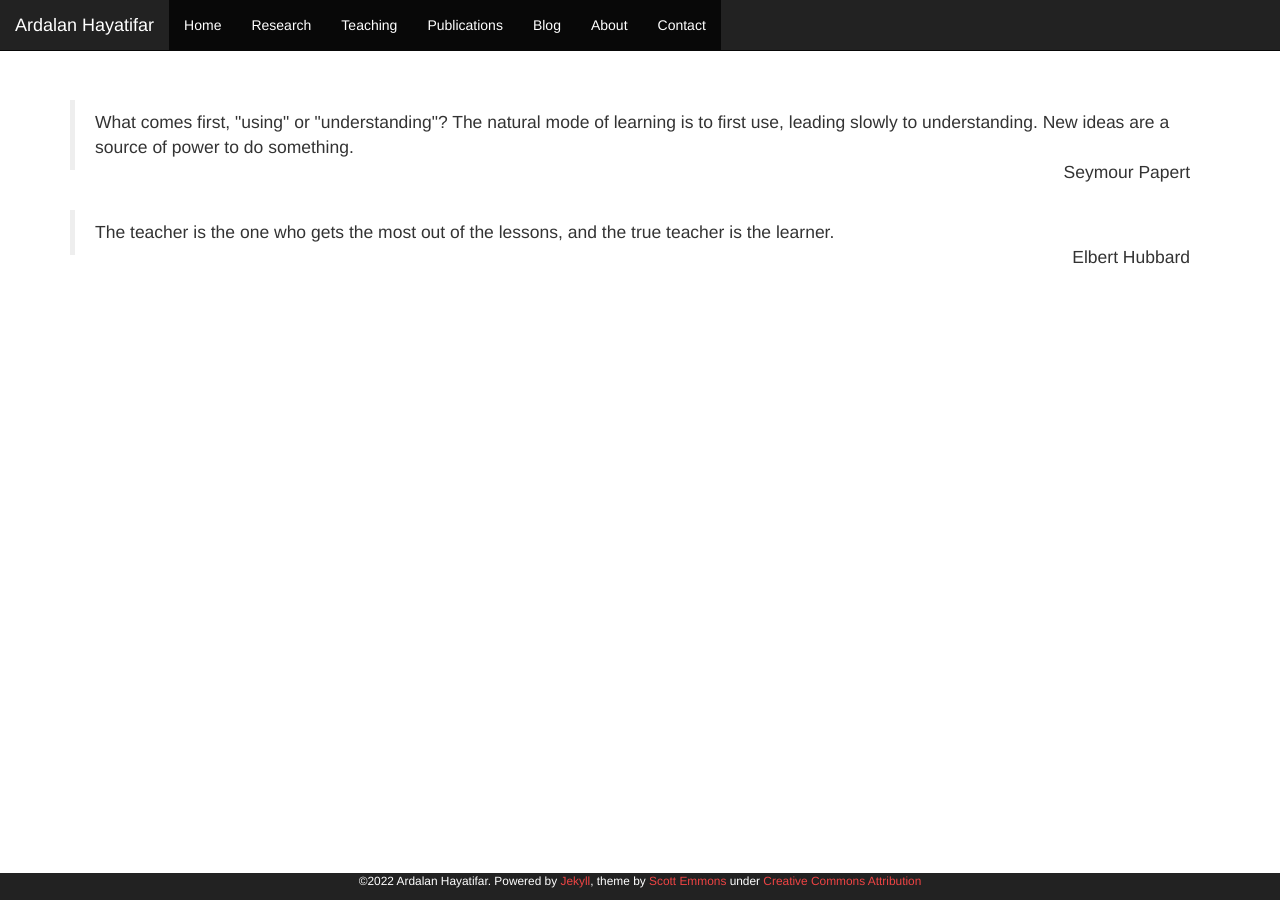
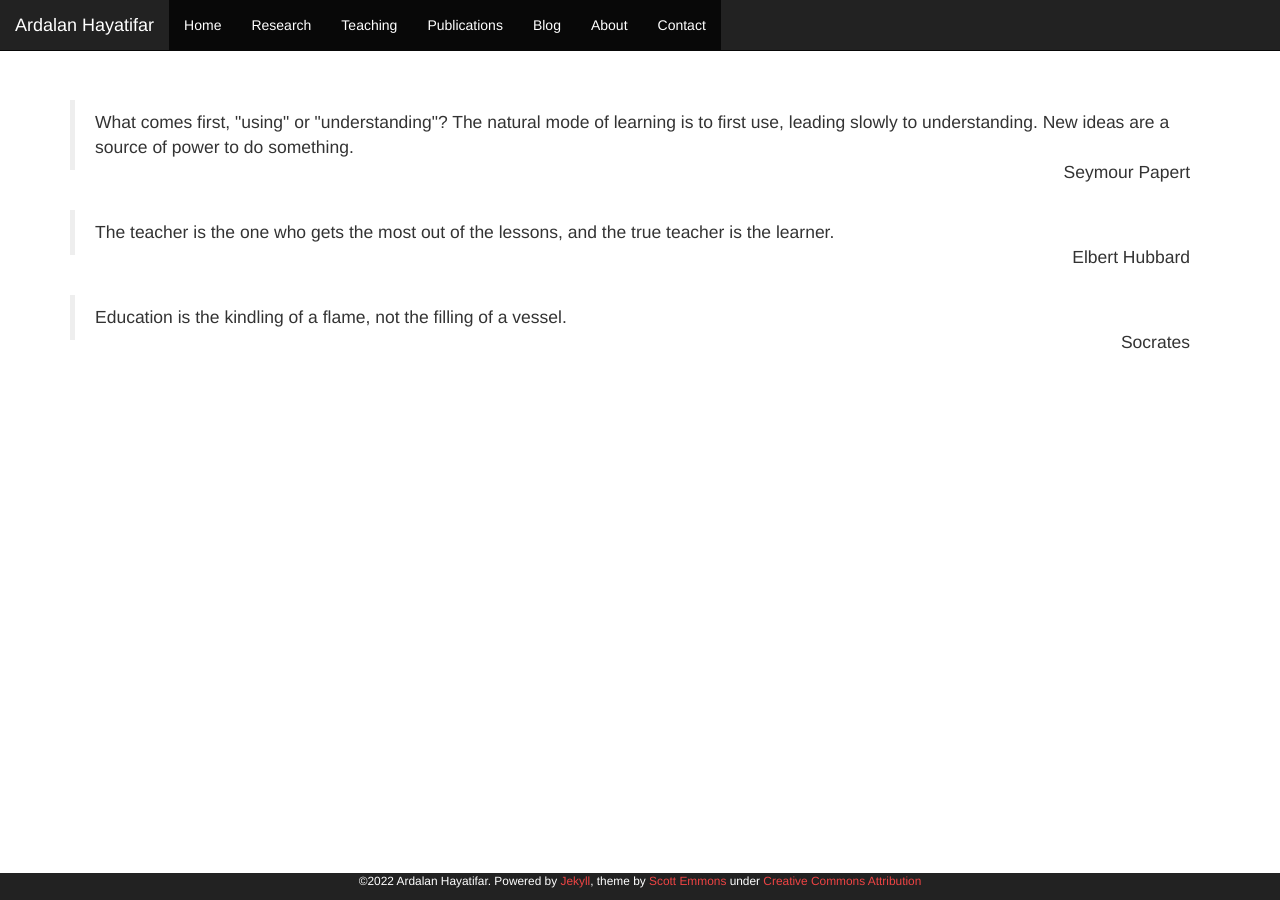
Before and after one commit to Ardalanhayatifar/ardalanhayatifar.github.io, a Jekyll site: the page built from teaching/quotes.md, in a window 1280 px wide. Built offline with Jekyll 4.4.1, drawn with Linux system fonts in a browser that asks for light colours.

Commit message:
Update quotes.md

```diff
--- a/teaching/quotes.md
+++ b/teaching/quotes.md
@@ -32,7 +32,12 @@ permalink: "/teaching/quotes"
           <br> <span style="float:right;">Elbert Hubbard</span>
 
 </blockquote>
+<br>
+<blockquote>Education is the kindling of a flame, not the filling of a vessel.
 
+          <br> <span style="float:right;">Socrates</span>
+
+</blockquote>
 
 
 
```
